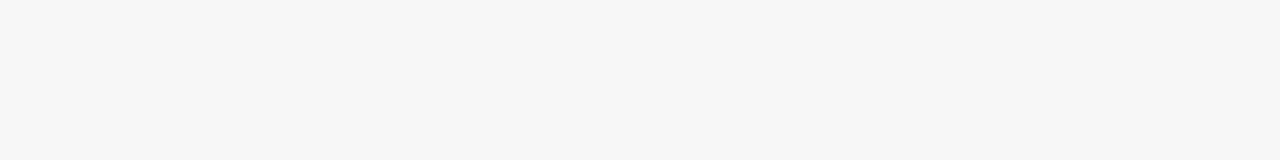
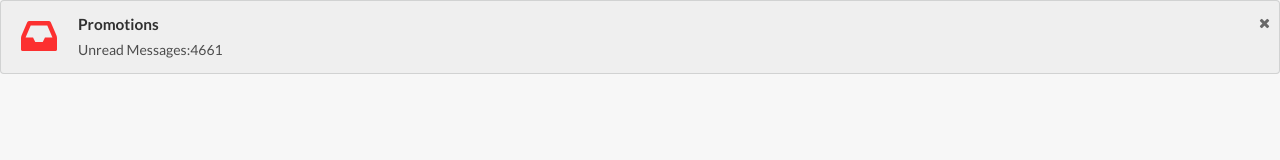
Before and after one commit to ateel/Midterm-Refresher, a plain HTML site: page 2/index.html in a window 1280 px wide. Drawn offline with nearby package versions, Linux system fonts and the light colour scheme.

Commit message:
midterm part 2

```diff
--- a/2/css/styles.css
+++ b/2/css/styles.css
@@ -0,0 +1,4 @@
+.inbox.icon {
+color: red;
+
+}
--- a/2/index.html
+++ b/2/index.html
@@ -18,6 +18,20 @@
 
   <!-- Messages: http://semantic-ui.com/collections/message.html -->
 
+  <div class="ui icon message">
+
+<!-- Close button -->
+<i class="close icon"></i>
+
+  <i class="inbox icon"></i>
+  <div class="content">
+    <div class="header">
+      Have you heard about our mailing list?
+    </div>
+    <p>Get the best news in your e-mail every day.</p>
+  </div>
+</div>
+
 
   <script src="http://cdnjs.cloudflare.com/ajax/libs/jquery/2.0.3/jquery.js"></script>
   <script src="js/semantic.min.js"></script>
--- a/2/js/scripts.js
+++ b/2/js/scripts.js
@@ -2,3 +2,15 @@
 // Show Date
 // Show Number of Messages in Inbox
 // Add JavaScript to close button
+
+var msg1 = "Promotions";
+var msg2 = "Better with more stuff!";
+
+var total = 100+4561;
+$('.content p').text('Unread Messages:' + total);
+
+$('.header').text(msg1);
+
+$('.message .close').on('click', function() {
+  $(this).closest('.message').fadeOut();
+});
```
